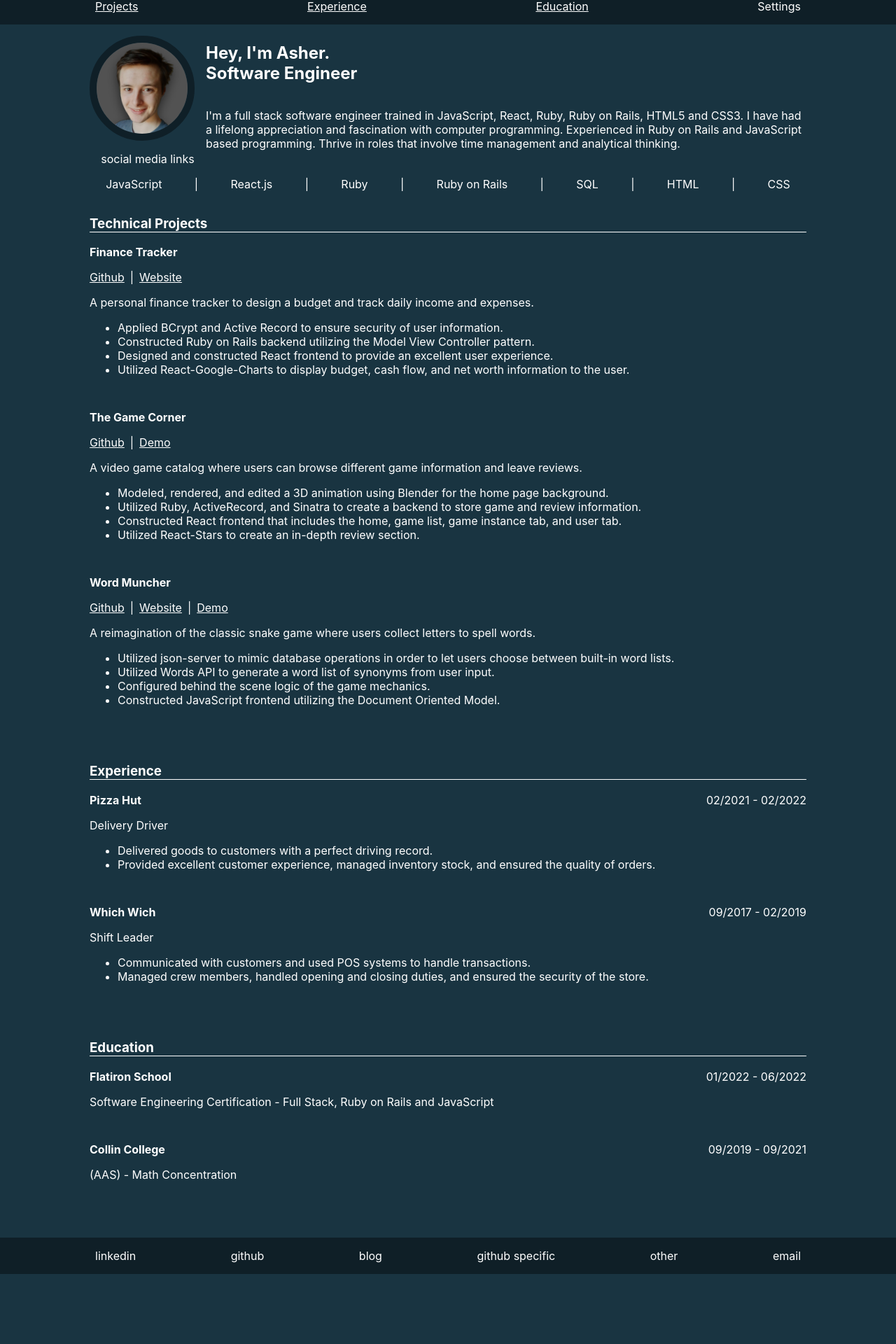
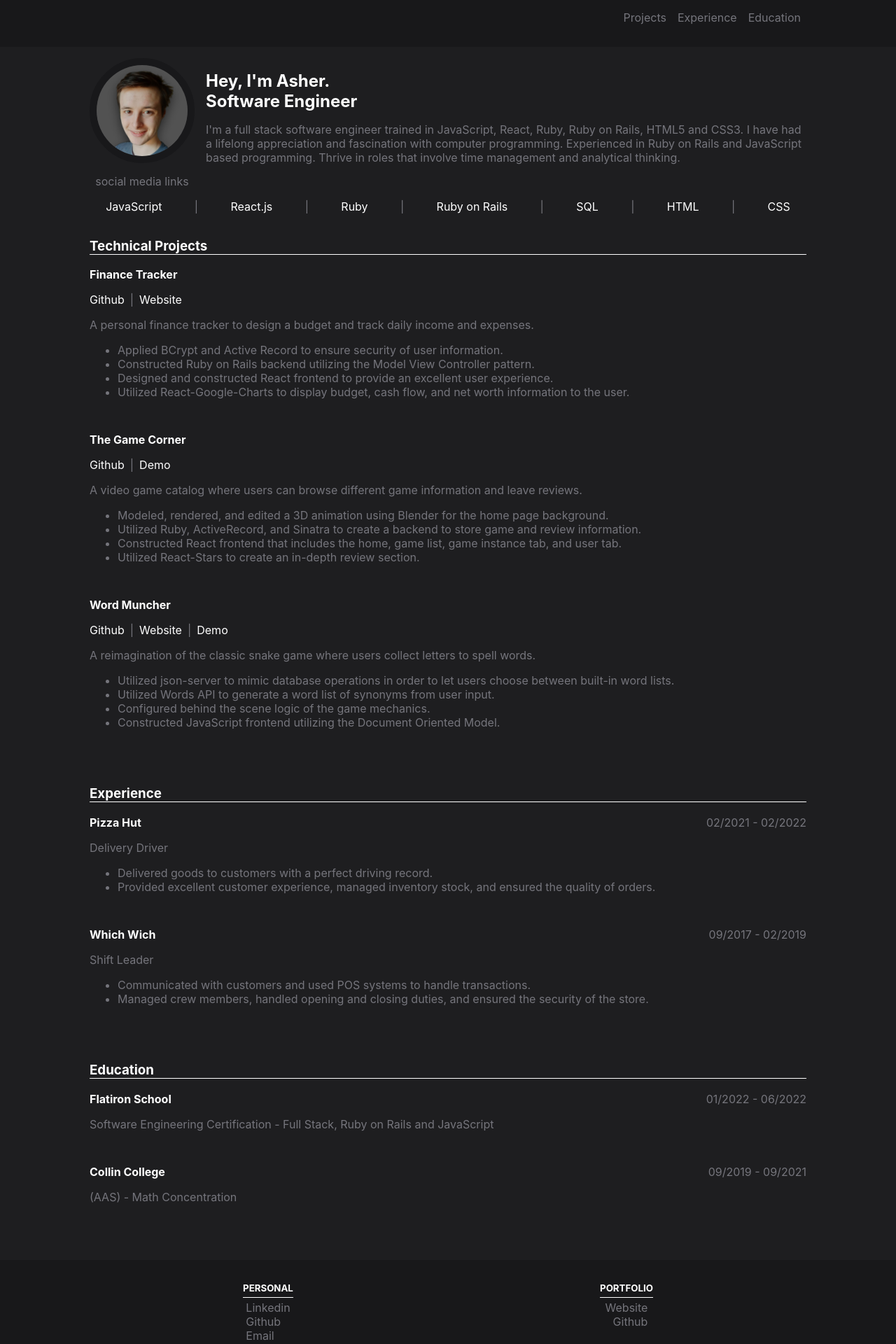
Before and after one commit to asherscott/Portfolio, a React (Create React App) app: page / in a window 1280 px wide. Shown: the part 17-1937 px from the top of the page at 70% size. Before the commit the page ends 1837 px from the top, so only its background shows below. Built offline with nearby package versions, Linux system fonts and the light colour scheme.

Commit message:
css refactor

```diff
--- a/src/App.css
+++ b/src/App.css
@@ -1,58 +1,88 @@
 :root {
-  --white: rgb(252, 255, 245);
-  --tan: rgb(209, 219, 189);
-  --tan-blue: rgb(145, 170, 157);
-  --blue: rgb(62, 96, 111);
-  --dark-blue: rgb(25, 52, 65);
-  --darker-blue: rgb(15, 31, 39);
-  --orange: rgb(223, 154, 51);
+  --red: #dc3522;
+  --dark-red: #932317;
+  --grey: #75757c;
+  --dark: rgb(30, 30, 32);
+  --darker: rgb(24, 24, 26);
 }
 
 * {
   box-sizing: border-box;
-  color: white;
+  scroll-behavior: smooth;
+  color: var(--grey);
+}
 
-  scroll-behavior: smooth;
+.wrapper,
+.large-header,
+header,
+.small-title,
+nav,
+footer,
+aside,
+.main-nav > div,
+.nav-ul,
+.links-ul,
+.item-head,
+.profile-pic,
+.main-section,
+.nav-wrap {
+  display: flex;
+  justify-content: center;
+  align-items: center;
 }
 
 .wrapper {
-  display: flex;
   flex-direction: column;
-  align-items: center;
   min-height: 100vh;
 }
 
-.large-header {
-  display: flex;
+h1,
+h2,
+h3,
+h4,
+h5,
+aside li,
+a:hover,
+.links-ul a {
+  color: white;
 }
 
-.small-title {
-  display: flex;
-  flex-direction: column;
-  justify-content: center;
+a {
+  transition: 0.3s;
+  text-decoration: none;
+}
+
+.links-ul a:hover {
+  text-decoration: underline;
 }
 
 .small-header {
   display: none;
-
   flex-direction: column;
 }
 
-footer {
-  margin-top: auto;
-}
-
-header {
-  display: flex;
+.small-title {
+  flex-direction: column;
+  align-items: flex-start;
+  margin-left: 1rem;
 }
 
 img {
   width: 150px;
+  border: 10px solid var(--darker);
+  border-radius: 50%;
+  margin: 0 0 1rem 0;
+}
+
+.large-header {
+  margin: 1rem 0 0 0;
 }
 
 main,
 .nav-ul,
-.links-ul {
+.links-ul,
+.nav-wrap,
+.main-nav > div {
   width: 80%;
   min-width: 700px;
   max-width: 1250px;
@@ -62,26 +92,32 @@ nav,
 footer,
 aside {
   width: 100%;
-  display: flex;
-  justify-content: center;
+}
+
+.main-nav > div {
+  justify-content: flex-end;
+}
+
+.main-nav .nav-ul,
+.links-ul {
+  width: fit-content;
+  min-width: 0;
+}
+
+.main-nav .nav-ul {
+  margin: 2rem 0;
 }
 
 .nav-ul,
 .links-ul {
-  display: flex;
   justify-content: space-between;
   list-style: none;
   padding: 0;
 }
 
-aside > .nav-ul {
+aside .nav-ul {
   width: 100%;
   justify-content: space-around;
-}
-
-.links-ul {
-  width: fit-content;
-  min-width: auto;
 }
 
 .links-ul > span,
@@ -91,32 +127,23 @@ aside span,
 }
 
 .item-head {
-  display: flex;
-  align-items: center;
   justify-content: space-between;
 }
 
-h4 {
-  margin: 0;
-}
-
 .profile-pic {
-  display: flex;
   flex-direction: column;
-  align-items: center;
-  justify-content: center;
-}
-
-img {
-  border: 10px solid var(--darker-blue);
-  margin: 1rem 1rem 1rem 0;
-  border-radius: 50%;
 }
 
 .main-section {
-  display: flex;
   flex-direction: column;
-  justify-content: center;
+  align-items: flex-start;
+  margin: 0 0 0 1rem;
+}
+
+h1,
+h2,
+h4 {
+  margin: 0;
 }
 
 h3 {
@@ -124,21 +151,19 @@ h3 {
   border-bottom: 1px solid white;
 }
 
-h2 {
-  margin-bottom: 0;
-}
-
-h1 {
-  margin-top: 0;
+h5 {
+  margin: 0 0 0.3rem 0;
+  padding-bottom: 0.3rem;
+  border-bottom: 1px solid white;
 }
 
 html {
-  background-color: var(--dark-blue);
+  background-color: var(--dark);
 }
 
 footer,
 nav {
-  background-color: var(--darker-blue);
+  background-color: var(--darker);
 }
 
 .sections {
@@ -157,12 +182,39 @@ article {
   margin-bottom: 5rem;
 }
 
+.nav-wrap {
+  justify-content: space-around;
+  align-items: flex-start;
+  margin: 2rem 0;
+}
+
+.foot-nav {
+  width: auto;
+  flex-direction: column;
+  justify-content: flex-start;
+}
+
+.foot-nav:last-child * {
+  text-align: right;
+}
+
+.foot-nav ul {
+  list-style-type: none;
+  padding: 0;
+  margin-top: 0;
+}
+
 @media screen and (max-width: 750px) {
   main,
-  .nav-ul {
+  .nav-ul,
+  .nav-wrap,
+  .main-nav > div {
     min-width: 0;
     width: 96%;
-    margin: 0 0.1rem;
+  }
+
+  .nav-ul {
+    margin: 1rem 0.1rem;
   }
 
   .large-header {
@@ -175,14 +227,15 @@ article {
 
   .main-section {
     flex-direction: row;
-    margin-top: 1rem;
+    align-items: center;
+    margin: 1rem 0 0 0;
   }
 
   img {
     width: 15vw;
     min-width: 75px;
     border-width: 0.5rem;
-    margin: 0 1rem 0 0;
+    margin: 0;
   }
 
   aside {
--- a/src/App.js
+++ b/src/App.js
@@ -9,7 +9,8 @@ function App() {
 
   return (
     <div className="wrapper">
-      <nav>
+      <nav className="main-nav">
+        <div>
           <ul className="nav-ul">
             <li>
               <a href="#projects" onClick={() => setShowProjects(true)}>
@@ -26,10 +27,8 @@ function App() {
                 Education
               </a>
             </li>
-          <li>
-            <a>Settings</a>
-          </li>
           </ul>
+        </div>
       </nav>
 
       <main>
@@ -213,24 +212,42 @@ function App() {
       </main>
 
       <footer>
-        <ul className="nav-ul">
+        <div className="nav-wrap">
+          <nav className="foot-nav">
+            <h5>PERSONAL</h5>
+            <ul>
               <li>
-            <a>linkedin</a>
+                <a href="http://www.linkedin.com/in/asher-j-scott">Linkedin</a>
               </li>
               <li>
-            <a>github</a>
+                <a href="https://github.com/asherscott">Github</a>
               </li>
               <li>
-            <a>blog</a>
+                <a href="mailto: asher.scott6@gmail.com">Email</a>
               </li>
               <li>
-            <a>github specific</a>
+                <a href="./Asher_Scott.pdf" download="Asher_Scott">
+                  Resume
+                </a>
               </li>
               <li>
-            <a>other</a>
+                <a href="https://dev.to/asherscott">Dev.to</a>
               </li>
-          <li>email</li>
             </ul>
+          </nav>
+
+          <nav className="foot-nav">
+            <h5>PORTFOLIO</h5>
+            <ul>
+              <li>
+                <a href="index.html">Website</a>
+              </li>
+              <li>
+                <a href="https://github.com/asherscott/Portfolio">Github</a>
+              </li>
+            </ul>
+          </nav>
+        </div>
       </footer>
     </div>
   );
```
Also changed, not shown: 1 other file (tests, documents, lock files or other folders). Lines whose indentation alone changed are shown as unchanged.
